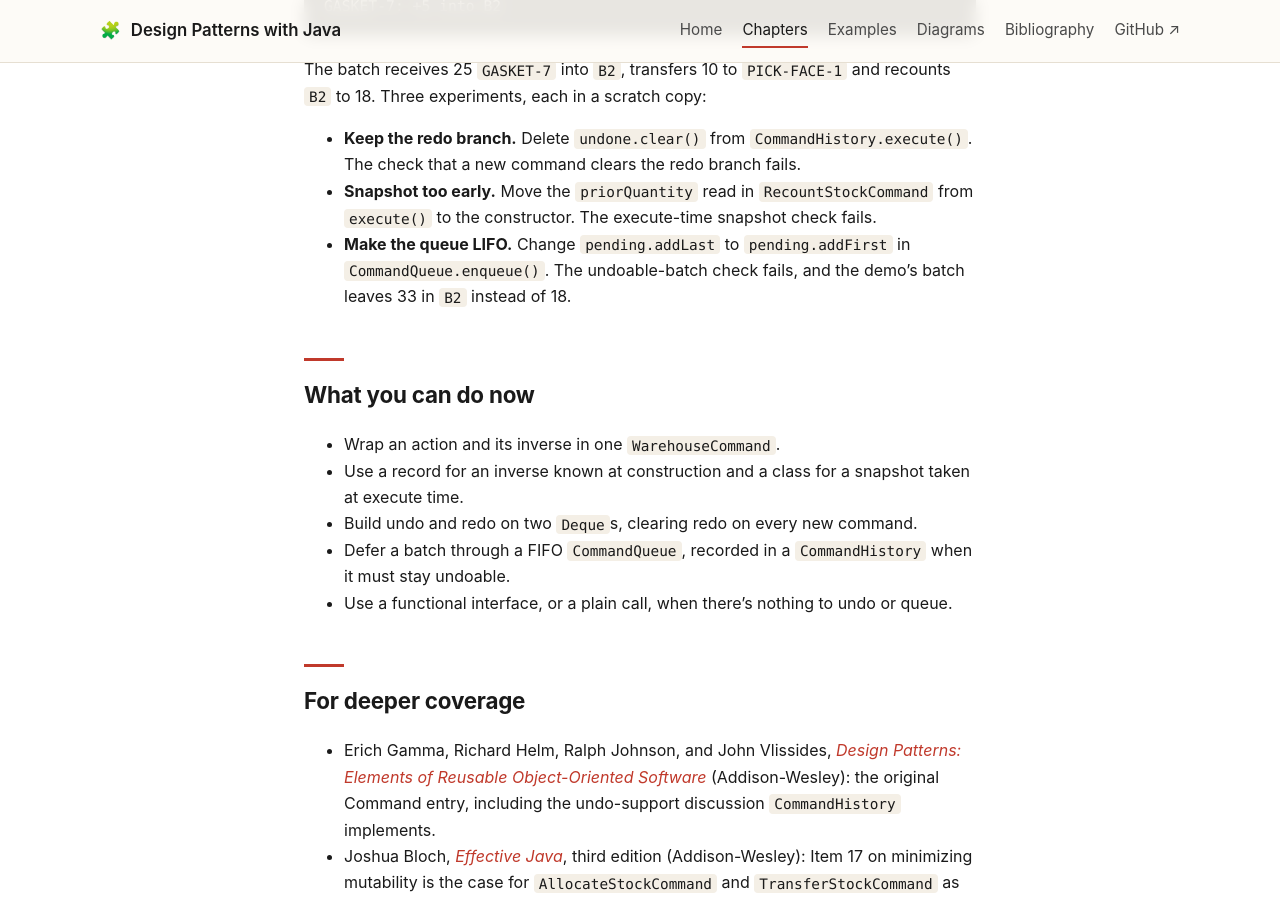
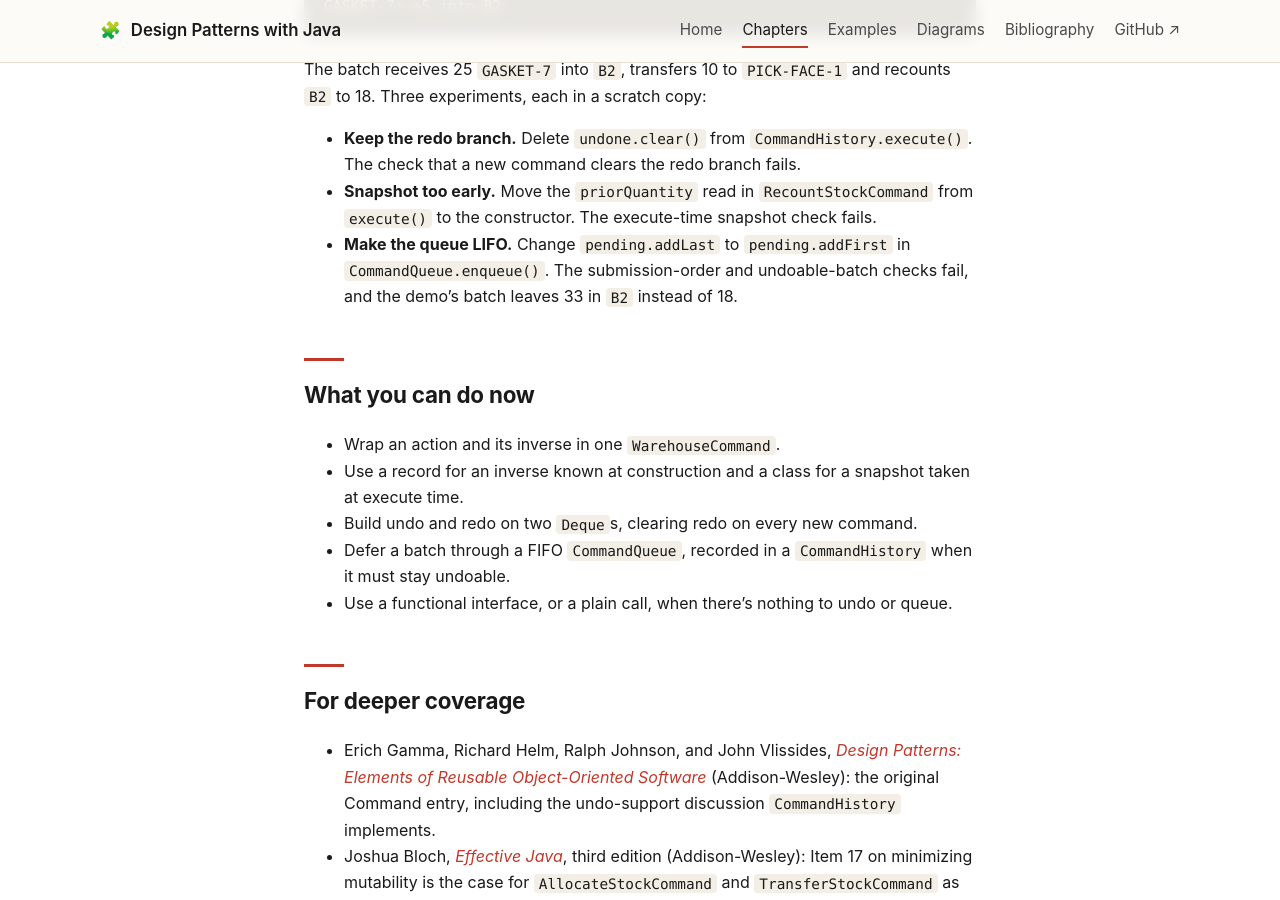
Before and after one commit to patterncatalyst/design-patterns-with-java, a Jekyll site: the page built from _docs/11-command-undo-and-queues.md, in a window 1280 px wide and 900 px high, scrolled down 10560 px. Built offline with Jekyll 4.4.1, drawn with Linux system fonts in a browser that asks for light colours.

Commit message:
test(r17): chapter 11 order check uses a non-commuting recount, so a LIFO queue fails it

```diff
--- a/_docs/11-command-undo-and-queues.md
+++ b/_docs/11-command-undo-and-queues.md
@@ -334,7 +334,7 @@ The batch receives 25 `GASKET-7` into `B2`, transfers 10 to `PICK-FACE-1` and re
 
 - **Keep the redo branch.** Delete `undone.clear()` from `CommandHistory.execute()`. The check that a new command clears the redo branch fails.
 - **Snapshot too early.** Move the `priorQuantity` read in `RecountStockCommand` from `execute()` to the constructor. The execute-time snapshot check fails.
-- **Make the queue LIFO.** Change `pending.addLast` to `pending.addFirst` in `CommandQueue.enqueue()`. The undoable-batch check fails, and the demo's batch leaves 33 in `B2` instead of 18.
+- **Make the queue LIFO.** Change `pending.addLast` to `pending.addFirst` in `CommandQueue.enqueue()`. The submission-order and undoable-batch checks fail, and the demo's batch leaves 33 in `B2` instead of 18.
 
 ## What you can do now
 
```
Also changed, not shown: 1 other file.
